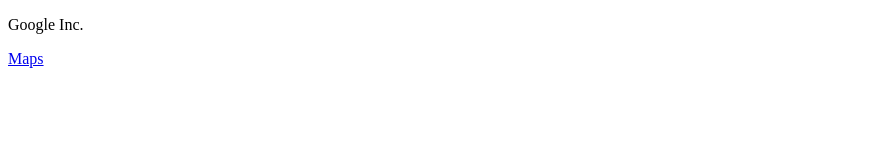
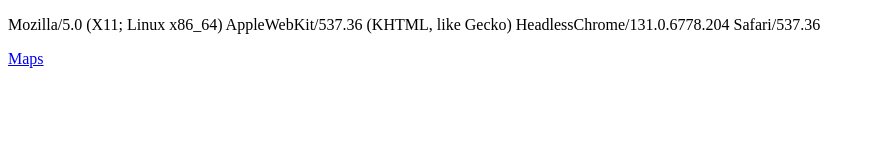
Before and after one commit to filipeglfw/ProgressiveWebApps, a plain HTML site: page main.html in a window 1280 px wide. Shown: the whole page, without its empty margins (0-875 px from the left). Drawn offline with Linux system fonts and the light colour scheme.

Commit message:
Update main.html

```diff
--- a/main.html
+++ b/main.html
@@ -28,7 +28,7 @@
 <p>Hello World!</p>
 <a href="https://maps.google.com/maps">Maps</a>
 <script>
-  document.getElementsByTagName("p")[0].textContent = navigator.vendor;
+  document.getElementsByTagName("p")[0].textContent = navigator.userAgent;
 </script>
 </body>
 </html>
```
